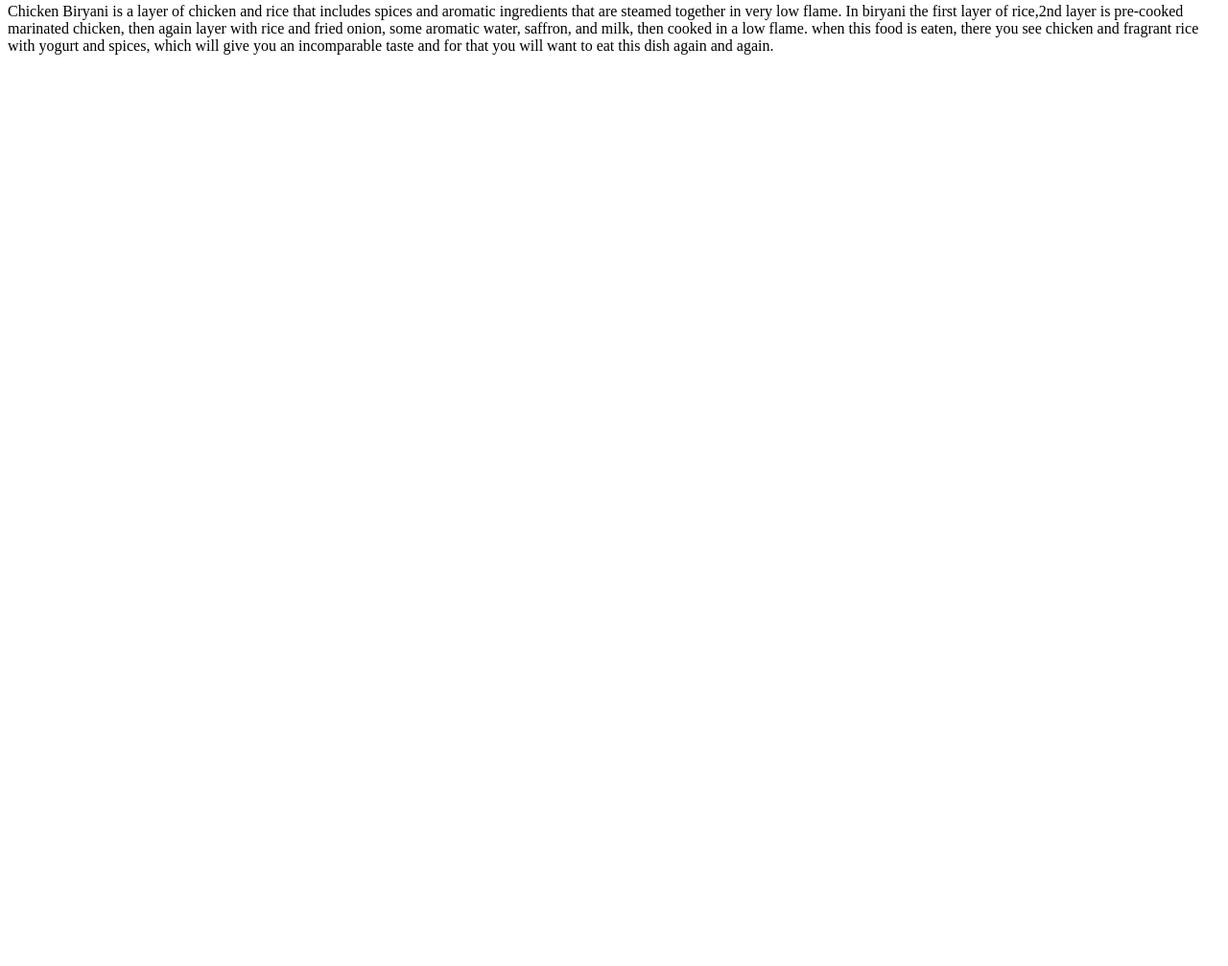
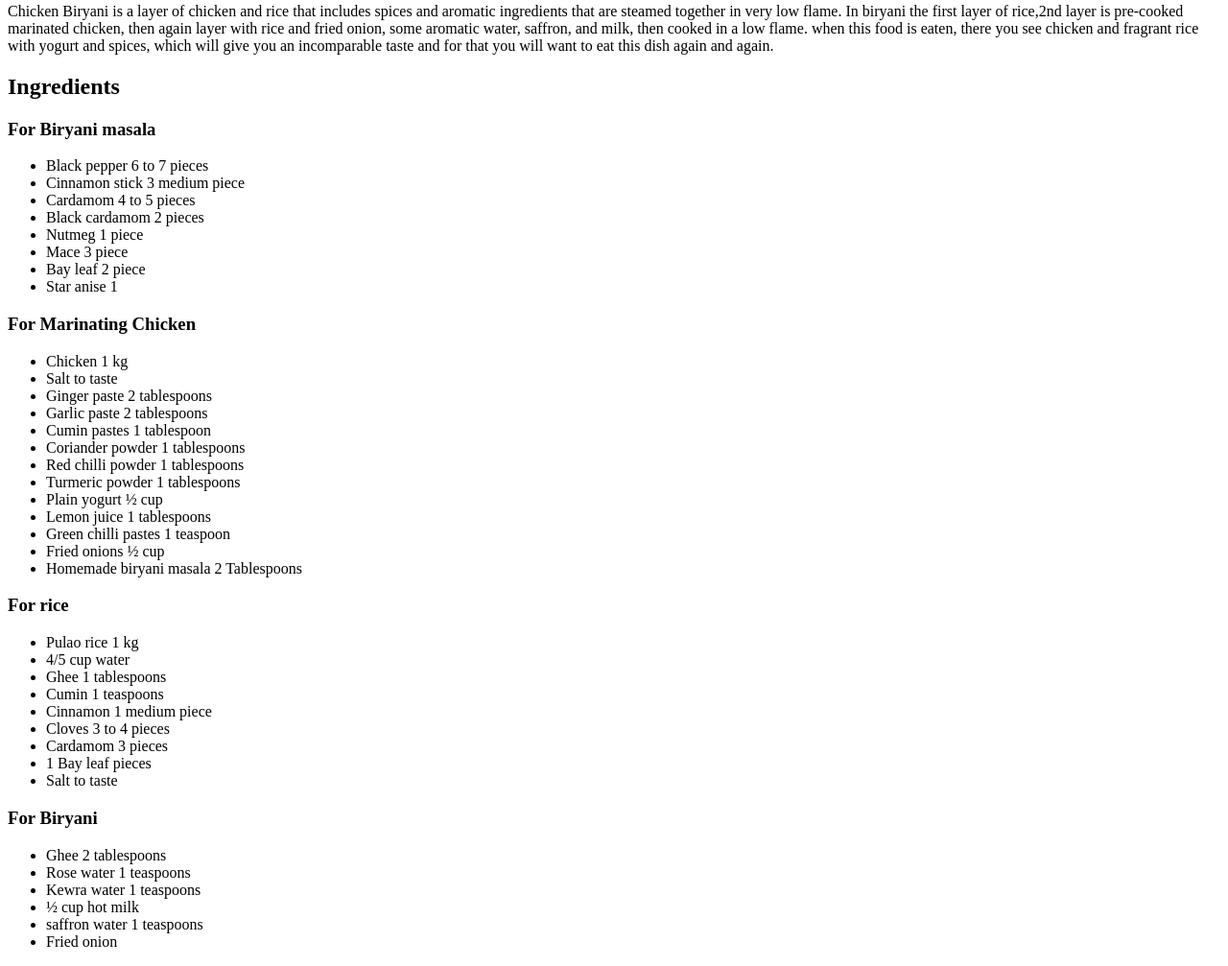
Before and after one commit to rezwan563/odin-recipe, a plain HTML site: page recipes/chickenbiryani.html in a window 1280 px wide. Shown: the part 500-1507 px from the top of the page at 96% size. Before the commit the page ends 800 px from the top, so only its background shows below. Drawn offline with Linux system fonts and the light colour scheme.

```diff
--- a/recipes/chickenbiryani.html
+++ b/recipes/chickenbiryani.html
@@ -12,6 +12,66 @@
         <p>Bangladeshi chicken biryani recipe is one of the most popular dishes for Bangladeshi people but now Its popularity gradually increased in all countries. This dish is made first of all on different occasions. Without biryani, no festival can be thought of in Bangladesh.</p>
         <p>Chicken Biryani is a layer of chicken and rice that includes spices and aromatic ingredients that are steamed together in very low flame. In biryani the first layer of rice,2nd layer is pre-cooked marinated chicken, then again layer with rice and fried onion, some aromatic water, saffron, and milk, then cooked in a low flame. when this food is eaten, there you see chicken and fragrant rice with yogurt and spices, which will give you an incomparable taste and for that you will want to eat this dish again and again.</p>
 
+        <h2>Ingredients</h2>
+        <h3>For Biryani masala</h3>
+        <ul>
+            <li>Black pepper 6 to 7 pieces</li>
+            <li>Cinnamon stick 3 medium piece</li>
+            <li>Cardamom 4 to 5 pieces</li>
+            <li>Black cardamom 2 pieces</li>
+            <li>Nutmeg 1 piece</li>
+            <li>Mace 3 piece</li>
+            <li>Bay leaf 2 piece</li>
+            <li>Star anise 1</li>
+
+
+        </ul>
+
+        <h3>For Marinating Chicken</h3>
+        <ul>
+            <li>Chicken 1 kg</li>
+            <li>Salt to taste
+            </li>
+            <li>Ginger paste 2 tablespoons</li>
+            <li>Garlic paste 2 tablespoons</li>
+            <li>Cumin pastes 1 tablespoon</li>
+            <li>Coriander powder 1 tablespoons</li>
+            <li>Red chilli powder 1 tablespoons</li>
+            <li>Turmeric powder 1 tablespoons</li>
+            <li>Plain yogurt ½ cup</li>
+            <li>Lemon juice 1 tablespoons</li>
+            <li>Green chilli pastes 1 teaspoon</li>
+            <li>Fried onions ½ cup</li>
+            <li>Homemade biryani masala 2 Tablespoons
+            </li>
+
+        </ul>
+        <h3>For rice</h3>
+        <ul>
+            <li>Pulao rice 1 kg</li>
+            <li>4/5 cup water</li>
+            <li>Ghee 1 tablespoons</li>
+            <li>Cumin 1 teaspoons
+            </li>
+            <li>Cinnamon 1 medium piece</li>
+            <li>Cloves 3 to 4 pieces</li>
+            <li>Cardamom 3 pieces</li>
+            <li>1 Bay leaf pieces</li>
+            <li>Salt to taste
+            </li>
+        </ul>
+        <h3>For Biryani</h3>
+        <ul>
+            <li>Ghee 2 tablespoons</li>
+            <li>Rose water 1 teaspoons</li>
+            <li>Kewra water 1 teaspoons
+            </li>
+            <li>½ cup hot milk</li>
+            <li>saffron water 1 teaspoons
+            </li>
+            <li>Fried onion</li>
+        </ul>
+
 
     </body>
 </html>
```
